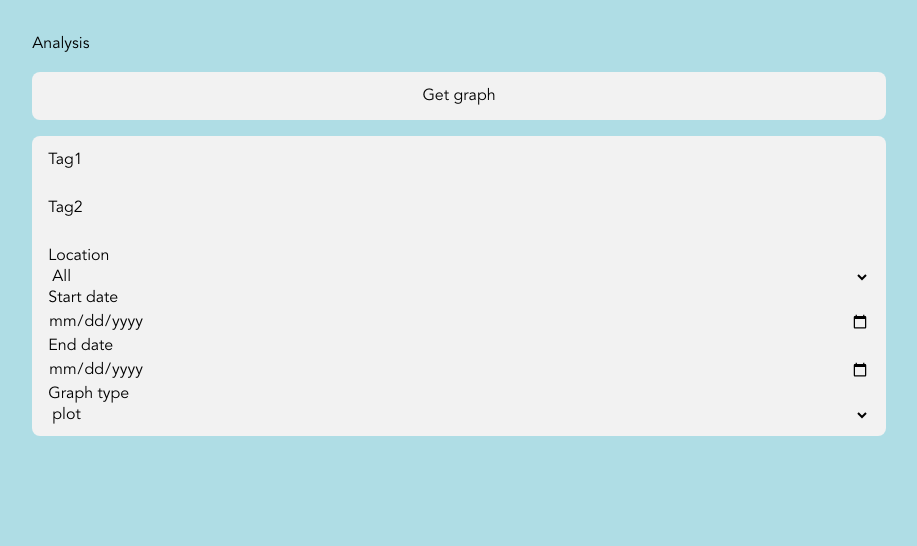
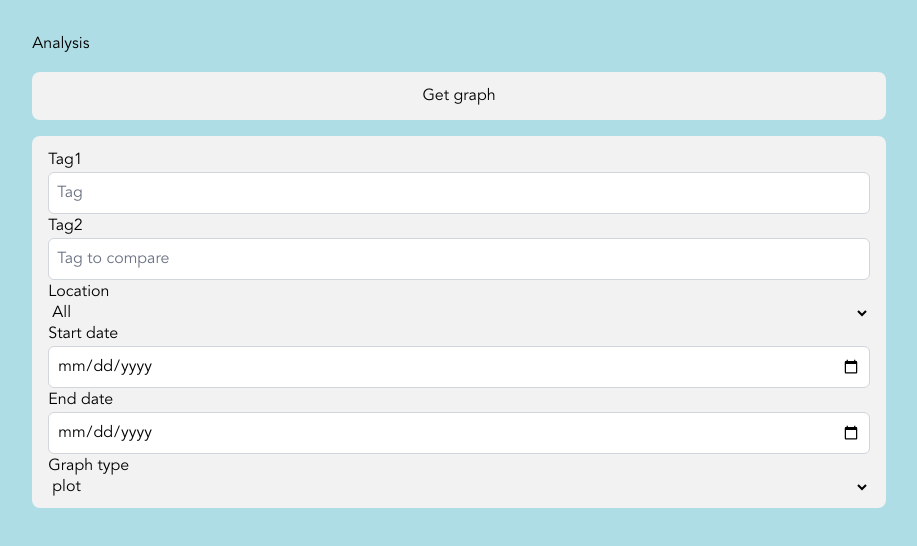
Before and after one commit to ForumViriumHelsinki/metropolia-weather-map, a Next.js app in the folder client/: page /analysis in a window 1280 px wide. Shown: the top 546 px of the page, without its empty margins (181-1098 px from the left). Built offline with nearby package versions, Linux system fonts and the light colour scheme.

Commit message:
Style improvements

```diff
--- a/client/src/app/(routes)/analysis/page.tsx
+++ b/client/src/app/(routes)/analysis/page.tsx
@@ -49,6 +49,7 @@ const Analysis = () => {
           onChange={(e) =>
             setGraphParams({ ...graphParams, tag1: e.currentTarget.value })
           }
+          placeholder="Tag"
         />
 
         <label>Tag2</label>
@@ -58,6 +59,7 @@ const Analysis = () => {
           onChange={(e) =>
             setGraphParams({ ...graphParams, tag2: e.currentTarget.value })
           }
+          placeholder="Tag to compare"
         />
 
         <label>Location</label>
@@ -80,7 +82,9 @@ const Analysis = () => {
           ))}
         </select>
 
-        <label>Start date</label>
+        <label>
+          {graphParams.graph_type === GraphTypes.plot ? "Start date" : "Date"}
+        </label>
         <input
           type="date"
           onChange={(e) =>
@@ -94,6 +98,7 @@ const Analysis = () => {
         <label>End date</label>
         <input
           type="date"
+          disabled={graphParams.graph_type === GraphTypes.bar}
           onChange={(e) =>
             setGraphParams({
               ...graphParams,
@@ -112,12 +117,7 @@ const Analysis = () => {
           }
         >
           {Object.values(GraphTypes).map((gt) => (
-            <option
-              key={gt}
-              // value={gt}
-            >
-              {gt}
-            </option>
+            <option key={gt}>{gt}</option>
           ))}
         </select>
       </form>
--- a/client/src/app/globals.css
+++ b/client/src/app/globals.css
@@ -27,11 +27,21 @@
 
   --sun: var(--color-sun);
   --shade: var(--color-shade);
+
   h2 {
     @apply font-heavy;
   }
+
   h3 {
     @apply font-heavy text-xl;
+  }
+
+  input {
+    @apply rounded-md border border-gray-300 bg-white p-2 text-black placeholder-gray-500 focus:border-blue-500 focus:ring-2 focus:ring-blue-500 focus:outline-none;
+
+    &:disabled {
+      @apply cursor-not-allowed bg-gray-200 text-gray-500;
+    }
   }
 }
 
```
